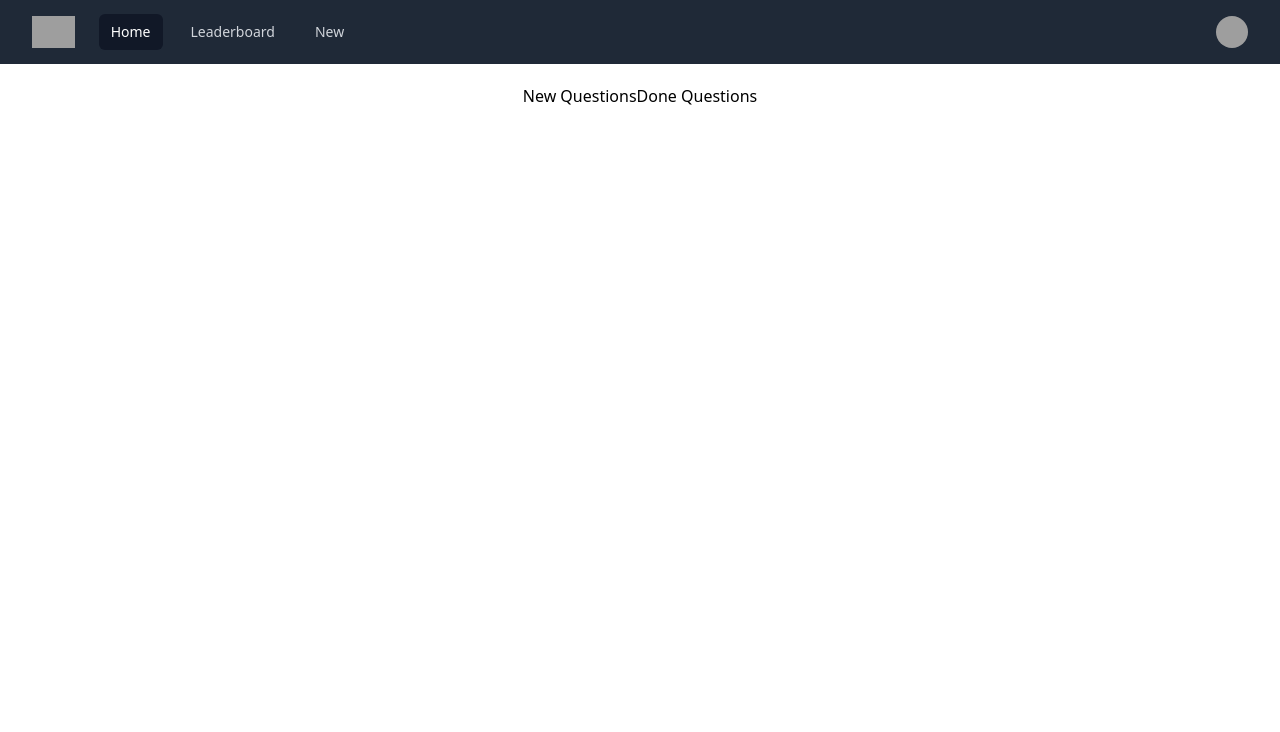
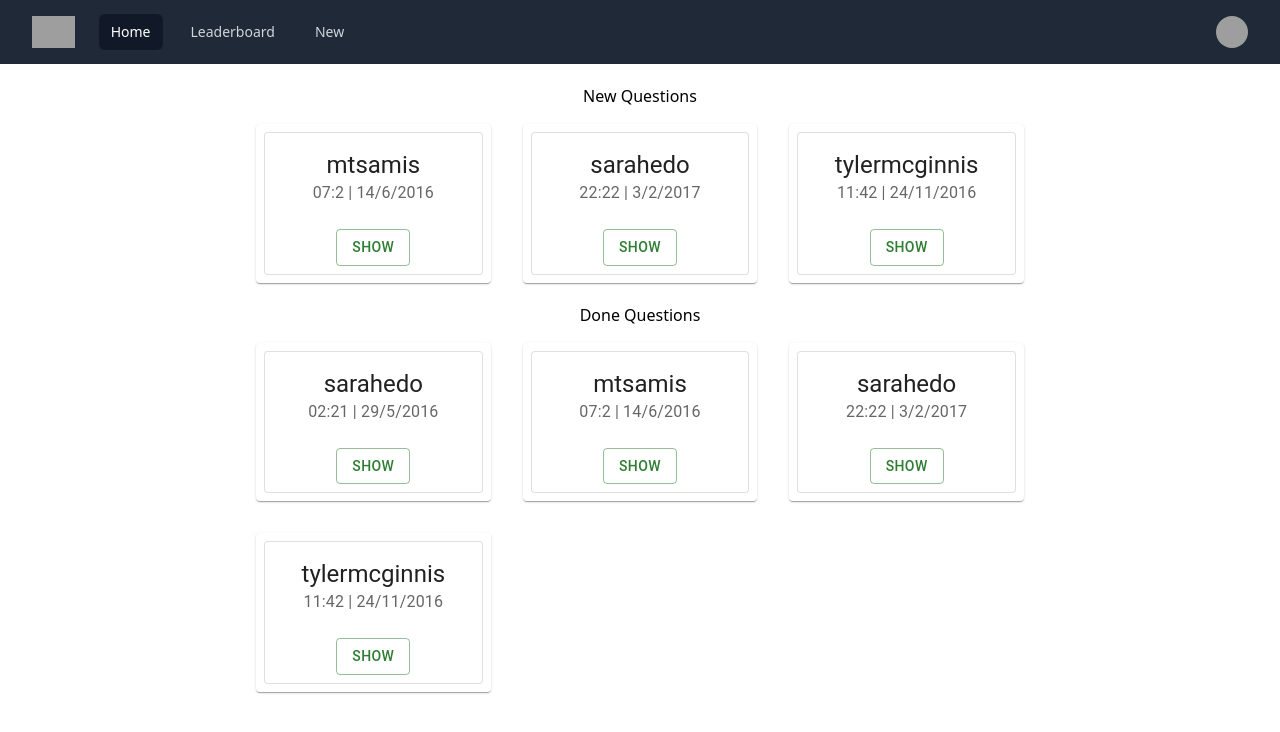
Before and after one commit to Elliott-byte/redux-employee-polls-web, a React (Create React App) app: page /dashboard in a window 1280 px wide. Shown: the top 732 px of the page. Built offline with nearby package versions, Linux system fonts and the light colour scheme; grey boxes are pictures that could not be loaded.

Commit message:
complete dashboard component

```diff
--- a/src/components/Dashboard.js
+++ b/src/components/Dashboard.js
@@ -4,6 +4,7 @@ import Box from '@mui/material/Box';
 import { useEffect } from 'react';
 import { useDispatch, useSelector } from 'react-redux';
 import { handleQuestions } from '../actions/questions';
+import { Divider } from "@mui/material";
 
 const filterVotedQuestions = (questions, authedUser) => {
 	return Object.values(questions).filter((question) => question.optionOne.votes.includes(authedUser) || question.optionTwo.votes.includes(authedUser));
@@ -16,7 +17,8 @@ const filterUnvotedQuestions = (questions, authedUser) => {
 export default function Dashboard() {
 	//todo test non-auth dispatch to /
 
-	const authedUser = useSelector((state) => state.authedUser);
+	// const authedUser = useSelector((state) => state.authedUser);
+	const authedUser = "sarahedo";
 
 	const questions = useSelector((state) => state.questions);
 	const pendingQuestions = filterUnvotedQuestions(questions, authedUser);
@@ -31,10 +33,11 @@ export default function Dashboard() {
 	return (
 		<>
 			<Navbar />
-			<Box display="flex" justifyContent="center" height="50vh">
-				<QuestionContainer title="New Questions" questions={pendingQuestions} />
-				<QuestionContainer title="Done Questions" questions={finishedQuestions} />
-			</Box>
+			<QuestionContainer title="New Questions" questions={pendingQuestions} />
+			{/* <Box display="flex" justifyContent="center" height="50vh"> */}
+			<QuestionContainer title="Done Questions" questions={finishedQuestions} />
+			{/* </Box> */}
+
 		</>
 	)
 }
--- a/src/components/QuestionCard.js
+++ b/src/components/QuestionCard.js
@@ -6,35 +6,38 @@ import CardContent from '@mui/material/CardContent';
 import Button from '@mui/material/Button';
 import Typography from '@mui/material/Typography';
 
-const bull = (
-	<Box
-		component="span"
-		sx={{ display: 'inline-block', mx: '2px', transform: 'scale(0.8)' }}
-	>
-		•
-	</Box>
-);
+const padZero = (num) => {
+	return num < 10 ? ('0' + num) : num;
+}
 
-const card = (
+const formatDate = (date) => {
+	return padZero(date.getHours()) + ':' + date.getMinutes() + ' | ' + date.getDate() + '/' + date.getMonth() + '/' + date.getFullYear();
+}
+
+export default function QuestionCard(props) {
+	const question = props.question;
+	const date = new Date(question.timestamp);
+	const dateString = formatDate(date);
+
+	return (
+		<Box sx={{ minWidth: 200 }}>
+			<Card variant="outlined">
 				<React.Fragment>
 					<CardContent>
 						<Typography variant="h5" component="div">
-				be{bull}nev{bull}o{bull}lent
+							{question.author}
 						</Typography>
 						<Typography color="text.secondary">
-				adjective
+							{dateString}
 						</Typography>
 					</CardContent>
 					<CardActions>
-			<Button size="small">Learn More</Button>
+						<Box display="flex" justifyContent="center" width="100%">
+							<Button variant="outlined" color="success">Show</Button>
+						</Box>
 					</CardActions>
 				</React.Fragment>
-);
-
-export default function QuestionCard(props) {
-	return (
-		<Box sx={{ minWidth: 275 }}>
-			<Card variant="outlined">{card}</Card>
+			</Card>
 		</Box>
 	);
 }
--- a/src/components/QuestionContainer.js
+++ b/src/components/QuestionContainer.js
@@ -3,7 +3,7 @@ import { styled } from '@mui/material/styles';
 import Box from '@mui/material/Box';
 import Paper from '@mui/material/Paper';
 import Grid from '@mui/material/Unstable_Grid2';
-
+import QuestionCard from './QuestionCard';
 
 
 const Item = styled(Paper)(({ theme }) => ({
@@ -16,23 +16,24 @@ const Item = styled(Paper)(({ theme }) => ({
 
 export default function QuestionContainer(props) {
 	const title = props.title;
-
-
+	const questions = props.questions;
+	const questionKeys = Object.keys(questions);
+	// const heightFact = questionKeys.length / 3 * 25;
 
 	return (
-		<Box display="flex" flexDirection="column" justifyContent="center" alignItems="center" paddingTop="20px">
+		<Box display="flex" flexDirection="column" justifyContent="center" alignItems="center" paddingTop="20px" width="100%">
 			<h2>{title}</h2>
-			<Box sx={{ flexGrow: 1, width: "80%", height: "20vh" }} display="flex" justifyContent="center" mt={2}>
-				<Grid container spacing={2} style={{ height: "20vh" }}> {/* 如果需要更大的间距，可以调整 spacing 的值 */}
-					{/* {questions && questionsKeys.map((key) => (
-						<Grid item key={key} xs={4}>
-							<Item>
-								<QuestionCard />
+			<Box mt={2} width="60vw" >
+				<Grid container spacing={4} > {/* 如果需要更大的间距，可以调整 spacing 的值 */}
+					{questions && questionKeys.map((key) => (
+						<Grid item="true" key={key} xs={4} >
+							<Item sx={{ minWidth: 200 }}>
+								<QuestionCard question={questions[key]} />
 							</Item>
 						</Grid>
-					))} */}
+					))}
 				</Grid>
 			</Box>
-		</Box>
+		</Box >
 	);
 }
```
Lines whose indentation alone changed are shown as unchanged.
